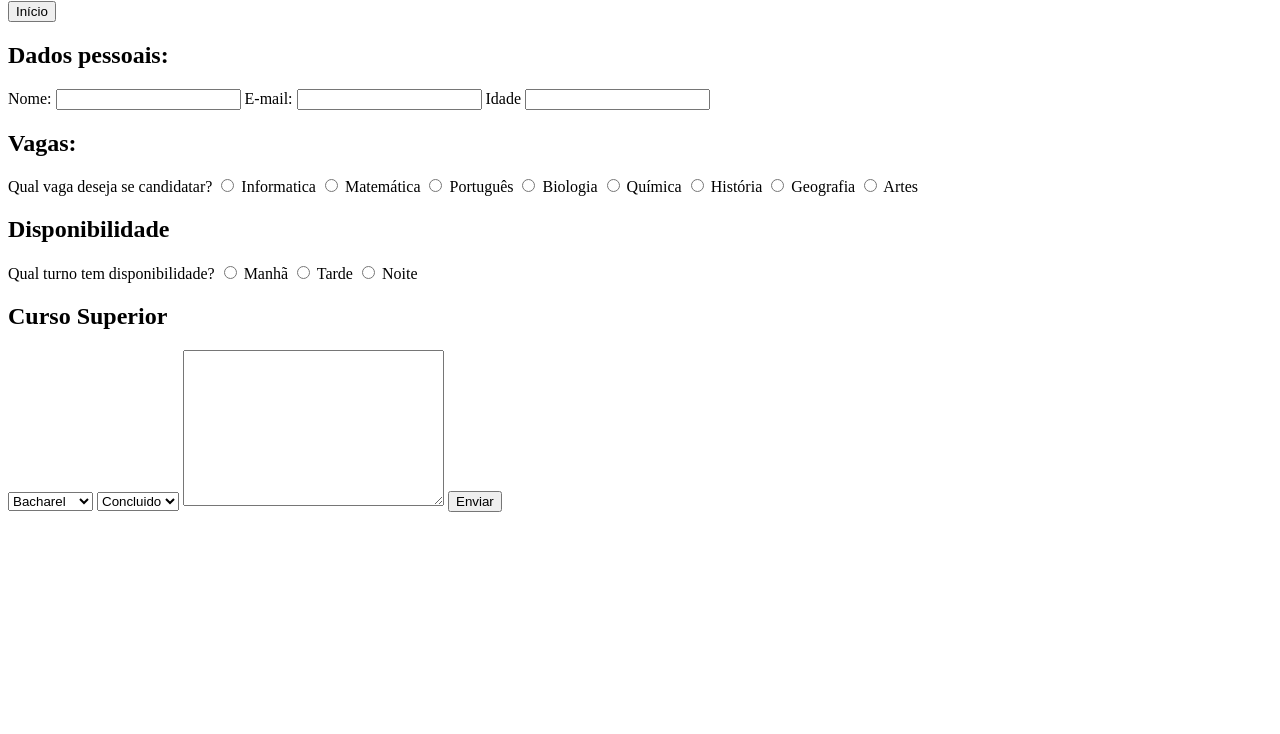
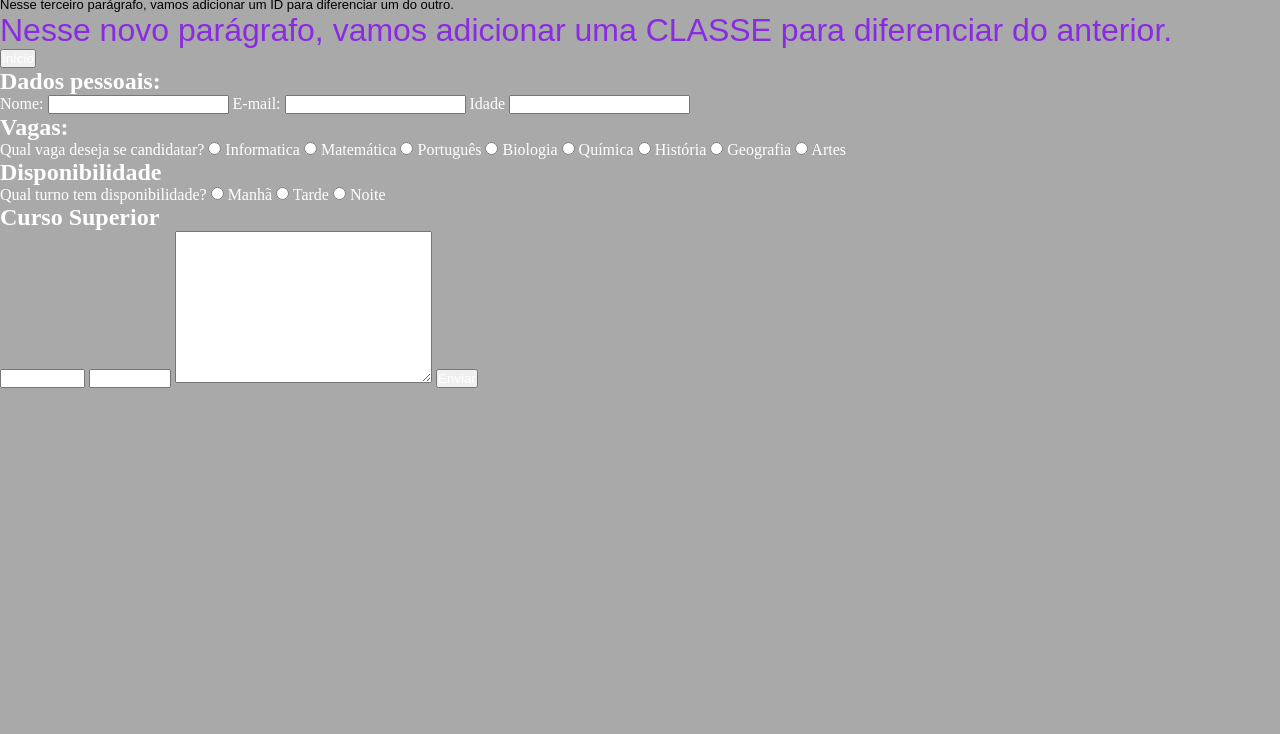
Before and after one commit to WolnyJunior/SCTC26, a plain HTML site: page tarefa.html in a window 1280 px wide. Shown: the part 66-800 px from the top of the page. Drawn offline with Linux system fonts and the light colour scheme.

Commit message:
:sparkles: tarefa form e css concluída

```diff
--- /dev/null
+++ b/style.css
@@ -0,0 +1,23 @@
+* {
+    margin: 0;
+    padding: 0;
+    box-sizing: border-box;
+    color: #FFF;
+}
+body{
+    background-color: darkgray;
+}
+p {
+    color: blue;
+    font-family: Arial, Helvetica, sans-serif;
+}
+
+#textoID{
+    font-size: small;
+    color: black;
+}
+
+.textoCLASSE{
+    font-size: xx-large;
+    color: blueviolet;
+}
--- a/tarefa.html
+++ b/tarefa.html
@@ -4,10 +4,16 @@
     <meta charset="UTF-8">
     <meta name="viewport" content="width=device-width, initial-scale=1.0">
     <title>Tarefa</title>
+    <link rel="stylesheet" href="style.css">
+
 </head>
 <body>
     <header>
         <h2>Tarefa</h2>
+        <p>Essa página foi desenvolvida para concluir a tarefa de criar um form HTML.</p>
+        <p>Aproveitando, vai ser usada para concluir a tarefa de CSS personalizar uma página HTML.</p>
+        <p id="textoID">Nesse terceiro parágrafo, vamos adicionar um ID para diferenciar um do outro.</p>
+        <p class="textoCLASSE">Nesse novo parágrafo, vamos adicionar uma CLASSE para diferenciar do anterior.</p>
     </header>
             <nav id="buttons">
             <a href="index.html"><button>Início</button></a>
```
Also changed, not shown: index.html (+1 -0 lines).
